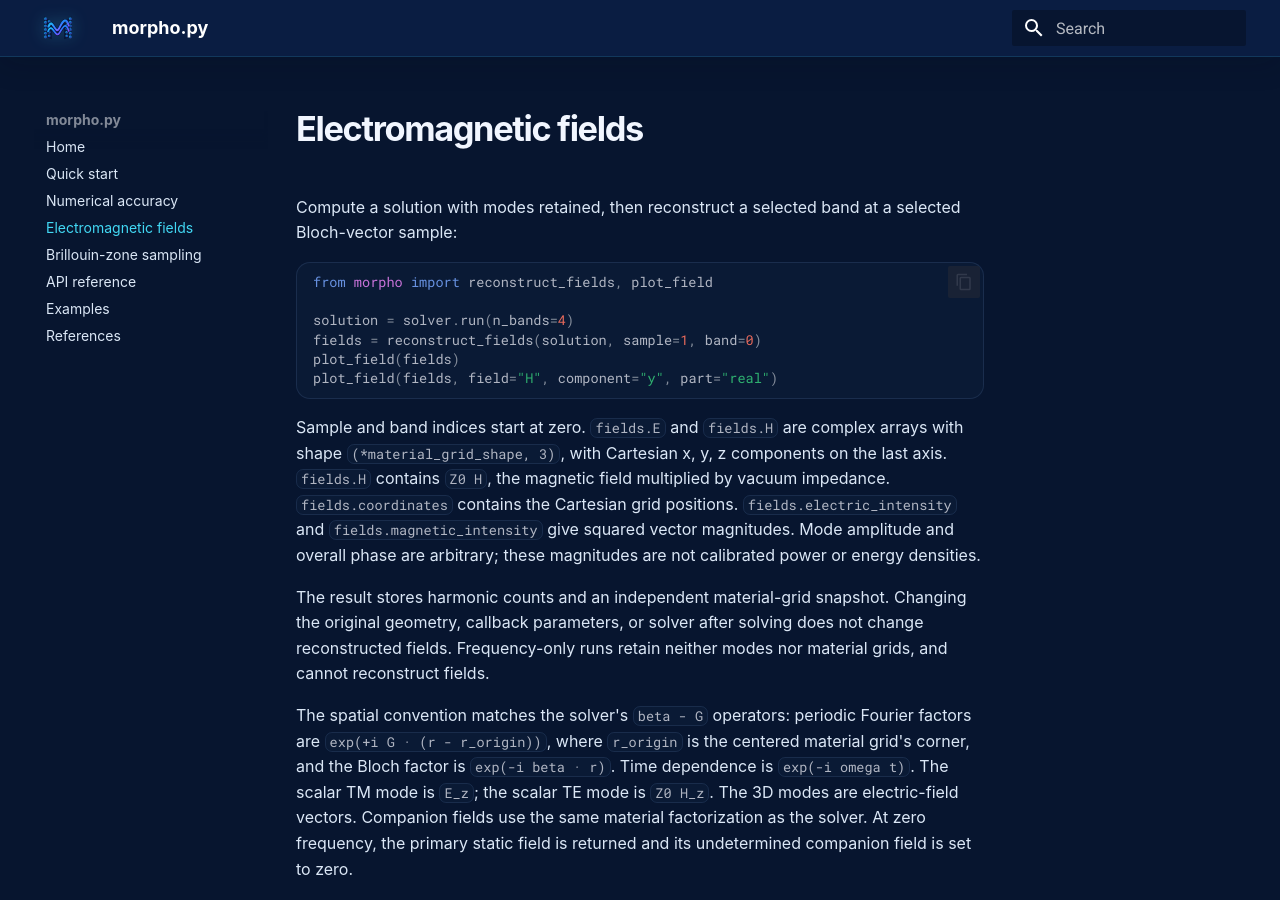
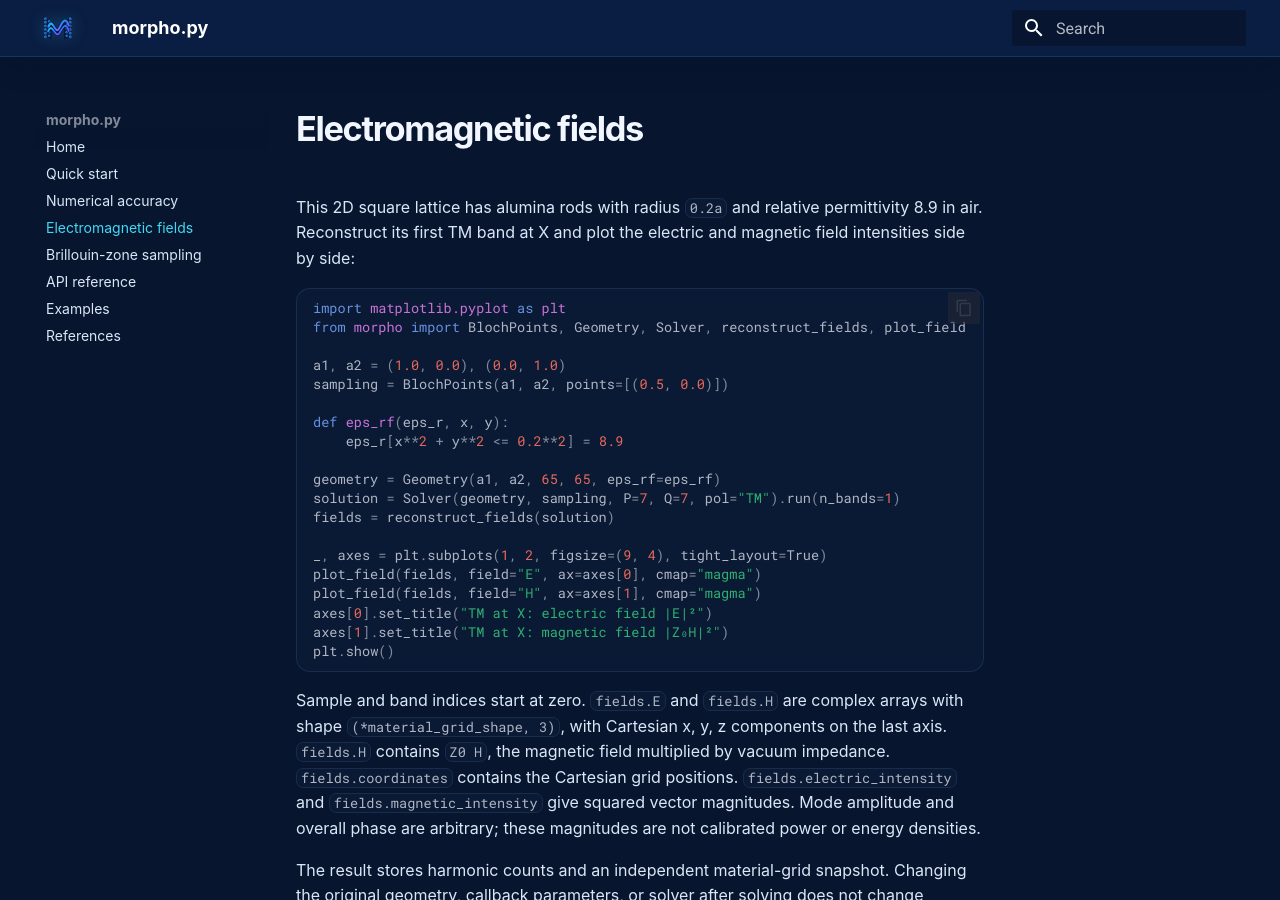
Before and after one commit to tiagovla/morpho.py, an MkDocs documentation site: the page built from docs/fields.md, in a window 1280 px wide and 900 px high. Built offline with MkDocs 1.6.1 and Material for MkDocs 9.7.7, drawn with Linux system fonts in a browser that asks for light colours.

Commit message:
docs: add minimal 2D electric and magnetic field example

````diff
--- a/docs/fields.md
+++ b/docs/fields.md
@@ -1,15 +1,29 @@
 # Electromagnetic fields
 
-Compute a solution with modes retained, then reconstruct a selected band at a
-selected Bloch-vector sample:
+This 2D square lattice has alumina rods with radius `0.2a` and relative
+permittivity 8.9 in air. Reconstruct its first TM band at X and plot the electric
+and magnetic field intensities side by side:
 
 ```python
-from morpho import reconstruct_fields, plot_field
+import matplotlib.pyplot as plt
+from morpho import BlochPoints, Geometry, Solver, reconstruct_fields, plot_field
 
-solution = solver.run(n_bands=4)
-fields = reconstruct_fields(solution, sample=1, band=0)
-plot_field(fields)
-plot_field(fields, field="H", component="y", part="real")
+a1, a2 = (1.0, 0.0), (0.0, 1.0)
+sampling = BlochPoints(a1, a2, points=[(0.5, 0.0)])
+
+def eps_rf(eps_r, x, y):
+    eps_r[x**2 + y**2 <= 0.2**2] = 8.9
+
+geometry = Geometry(a1, a2, 65, 65, eps_rf=eps_rf)
+solution = Solver(geometry, sampling, P=7, Q=7, pol="TM").run(n_bands=1)
+fields = reconstruct_fields(solution)
+
+_, axes = plt.subplots(1, 2, figsize=(9, 4), tight_layout=True)
+plot_field(fields, field="E", ax=axes[0], cmap="magma")
+plot_field(fields, field="H", ax=axes[1], cmap="magma")
+axes[0].set_title("TM at X: electric field |E|²")
+axes[1].set_title("TM at X: magnetic field |Z₀H|²")
+plt.show()
 ```
 
 Sample and band indices start at zero. `fields.E` and `fields.H` are complex
````
Also changed, not shown: docs/examples.md (+1 -1 lines), 1 other file.
